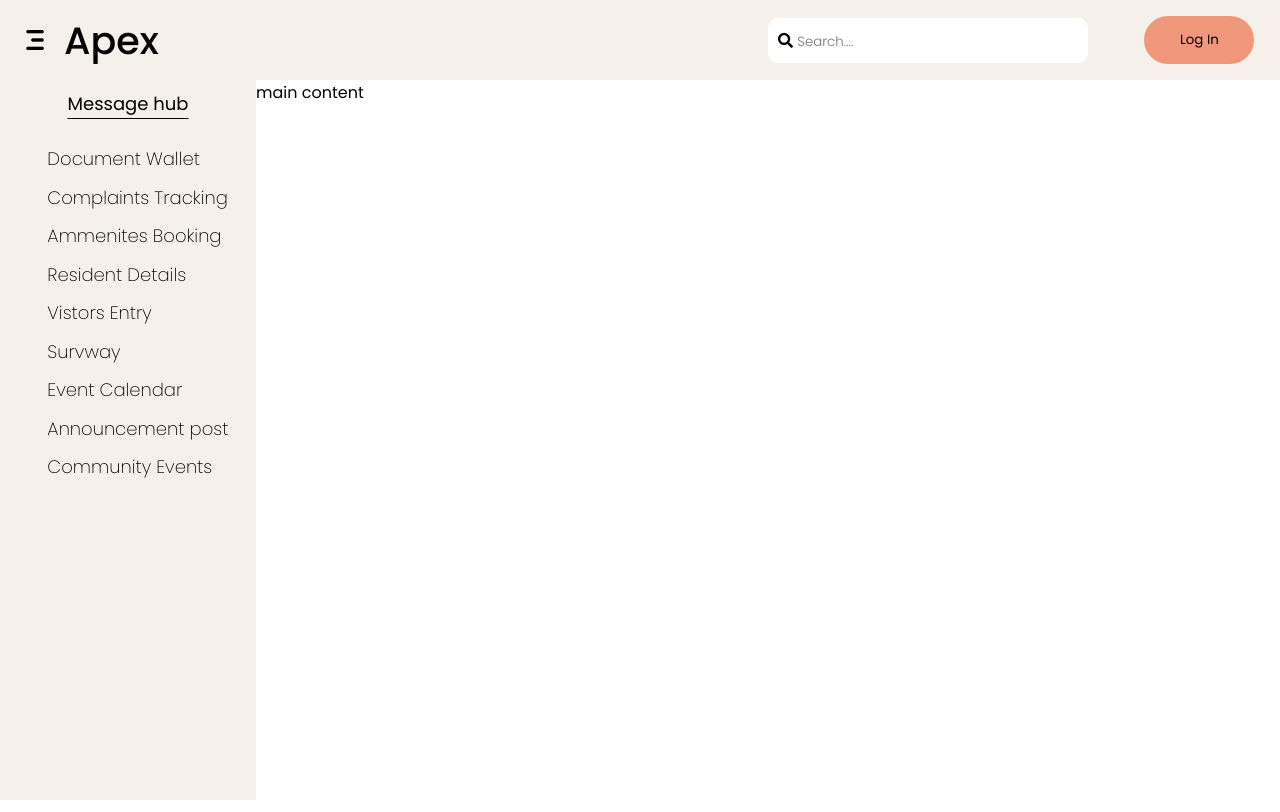
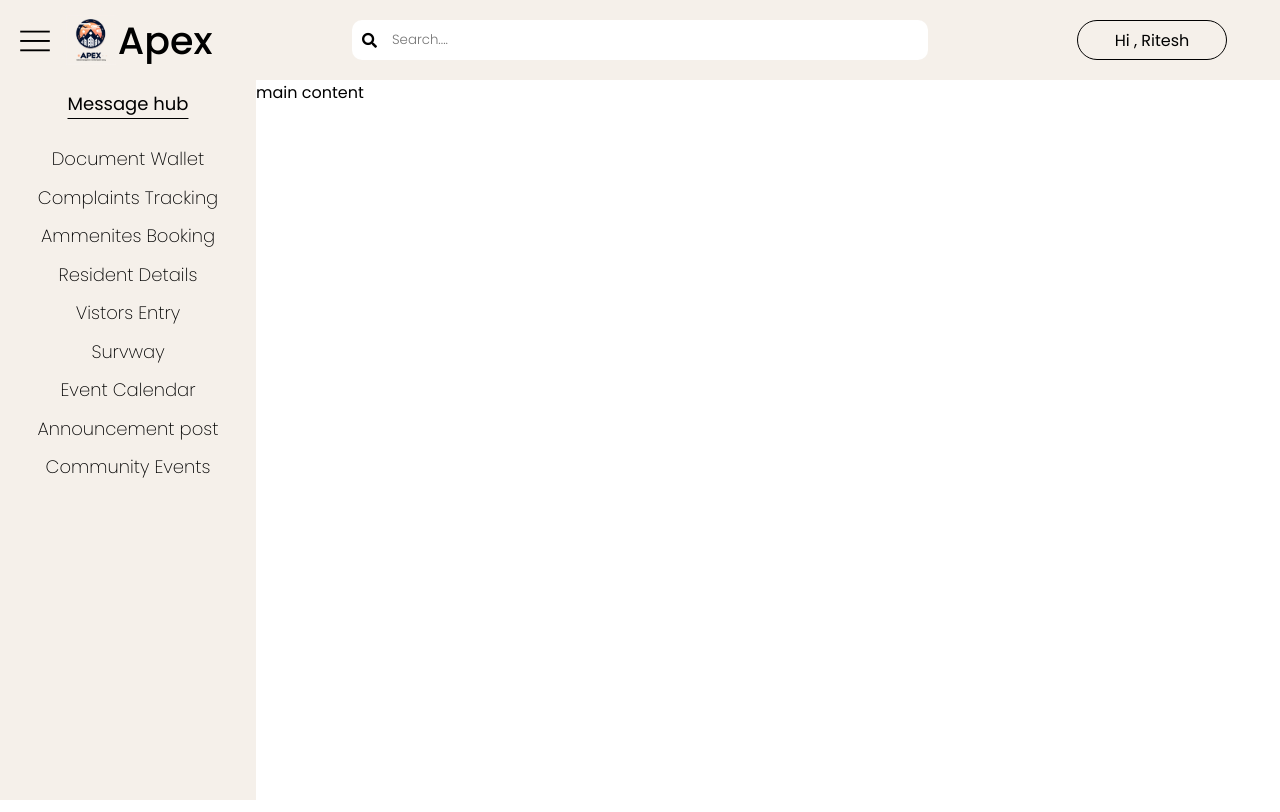
Before and after one commit to RiteshBorse/apex-webdev, a website with bundled scripts: page home-u.html in a window 1280 px wide. Built offline with nearby package versions, Linux system fonts and the light colour scheme.

Commit message:
home-page html css modified

```diff
--- a/home-u.html
+++ b/home-u.html
@@ -19,15 +19,23 @@
    <div class="page">
 
       <div class="navigation-bar">
-         <div class="image"><img src="images/menu-bar copy.png" width="30px" height="30px"></div>
-         <div class="apex">Apex</div>
+         <div class="image"><img src="images/hamburger.png"></div>
 
-           <div class="searchBar">
+         <div class="apex">
+          <div class="logo-image"><img src="images/logo.png" ></div>
+          <p>Apex</p>
+         </div>
+
+         <div class="search">
+          <div class="searchBar">
             <i class="fas fa-search js-search-icon"></i>
             <input type="text" placeholder="Search...." class="js-search-bar">
+           </div>
+         </div>
+        <div class="profile">
+          <div class="profile-user">Hi , Ritesh</div>
+        </div>
 
-           </div>
-         <div class="logIn-div"><button class="button">Log In</button></div>
      </div>
 
       <div class="a">
--- a/scripts/firebase.js
+++ b/scripts/firebase.js
@@ -46,7 +46,6 @@ export async function registerMember(newUser) {
 };
 
 //Funcion to read data of user
-export let response = '';
 export async function readdata(enteredUser) {
 
     const dbRef = ref(getDatabase());
--- a/scripts/home-u.js
+++ b/scripts/home-u.js
@@ -1,5 +1,7 @@
 import { search } from '../scripts/utlis/fuse.js'
 import { addComplaint } from './firebase.js';
+
+//Document Wallet
 document.querySelector('.js-document-wallet')
     .addEventListener(('click'), () => {
         document.querySelector('.js-features')
@@ -7,6 +9,7 @@ document.querySelector('.js-document-wallet')
                 <p style=" color : red ; font-size : 45px; "> Document Wallet will be loaded Here</p>
             `;
     });
+//Complaint Tracking
 document.querySelector('.js-complaint-track')
     .addEventListener(('click'), () => {
         document.querySelector('.js-features')
--- a/scripts/login.js
+++ b/scripts/login.js
@@ -1,4 +1,4 @@
-import { readdata , response } from '../scripts/firebase.js';
+import { readdata  } from '../scripts/firebase.js';
 
 document.querySelector('.js-login-button')
     .addEventListener(('click'), async () => {
--- a/stylesheets/home-u.css
+++ b/stylesheets/home-u.css
@@ -24,8 +24,8 @@
 }
 .navigation-bar{
     display: grid;
-    grid-template-columns: 5% 25% 50% 20%;
-    grid-template-areas: "image apex searchBar logIn-div";
+    grid-template-columns: 5% 15% 60% 20%;
+    grid-template-areas: "image apex search profile";
     align-items: center;
 
     justify-content:left;
@@ -62,8 +62,8 @@
 }
 
 .image{
-height: 40px;
-width: 40px;
+height: 30px;
+width: 20px;
 margin: 1%;
 padding-left: 30%;
 align-items: center;
@@ -79,7 +79,24 @@ align-items: center;
 font-weight: 500;
 font-size:38px ;
 margin: 0%;
+}
 
+.apex p{
+    height : auto;
+}
+
+.apex .logo-image{
+    height: 50px;
+width: 50px;
+margin: 1%;
+align-items: center;
+justify-content: left;
+}
+
+.search{
+    display: flex;
+    justify-content: center;
+    align-items: center;
 }
 .sidebar li{
     display: flex;
@@ -89,50 +106,45 @@ margin: 0%;
     font-size: 18px;
    align-items: center;
     height: auto;
-   justify-content: left;
-   margin-left: 15%;
+   justify-content: center;
    margin-top: 5%;
-
     transition: all 0.3s;
 }
 
 ul li:hover {
-    padding-left: 20px;
-    font-weight: 400;
+
+    font-weight: 600;
+    font-size: 24px;
+    padding-top: 15px;
+    padding-bottom: 15px;
+    align-items: center;
 
 }
 
-
-.logIn-div{
-    display : flex;
-    flex-direction: row;
+.profile{
+    display: flex;
+    justify-content: center;
     align-items: center;
-    justify-content: right;
-    margin-right: 10%;
-
+}
+.profile-user{
+        display: flex;
+        flex-direction: column;
+        justify-content: center;
+        align-items: center;
+        height: 50%;
+        width : 150px;
+        border: 1px solid black;
+        border-radius: 50px;
 }
 
-.button{
-
-  height: 60%;
-   width: 110px;
-   border: none;
-
-    border-radius: 30px;
-    background-color:   rgb(240, 150, 123);;
 
 
-}
-
 .searchBar{
-
-   justify-content:center;
-   margin: 1%;
+    display: flex;
+   gap: 15px;
    height: auto;
-   width: 50%;
+   width: 75%;
    cursor: pointer;
-   margin-left: 60%;
-   margin-right: 10%;
    padding: 10px;
    align-items: center;
    background: #ffffff;
```
Also changed, not shown: images/hamburger.png (added), images/menu-bar copy.png (deleted), 1 other file.
